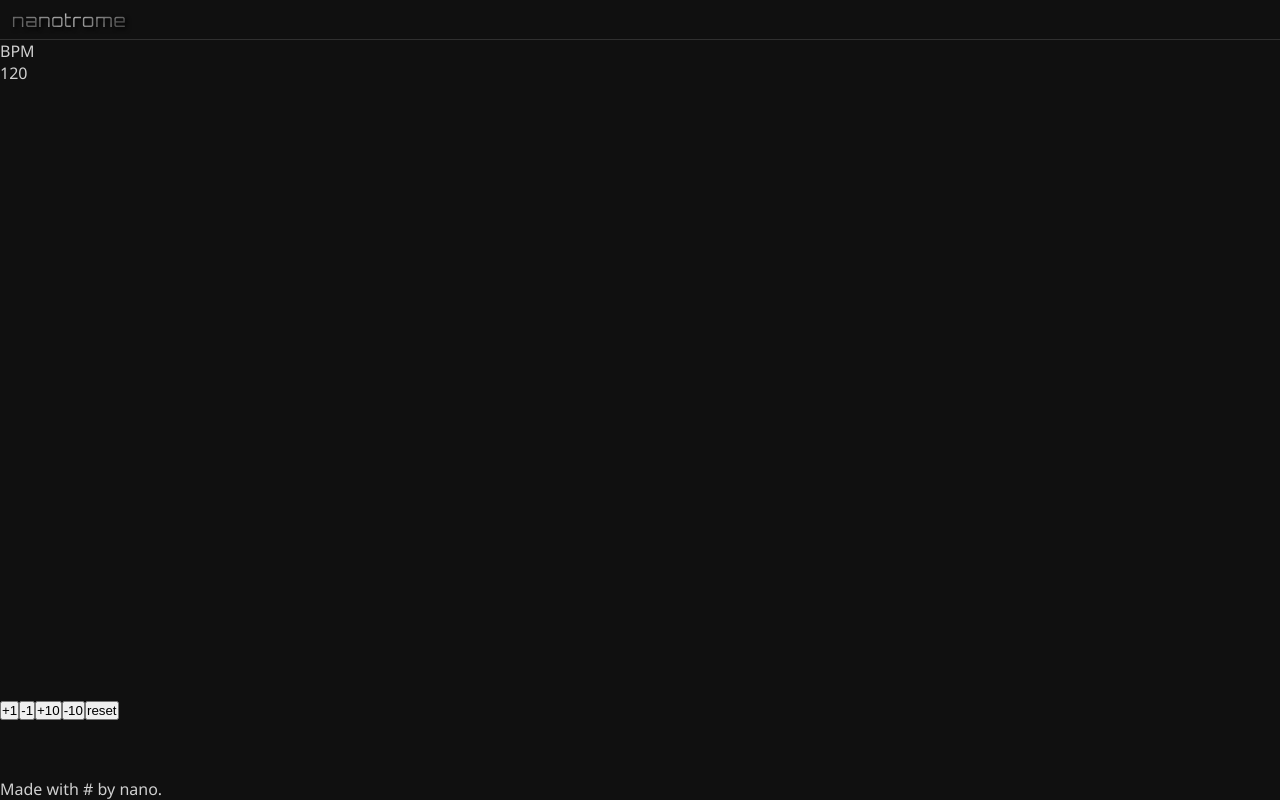
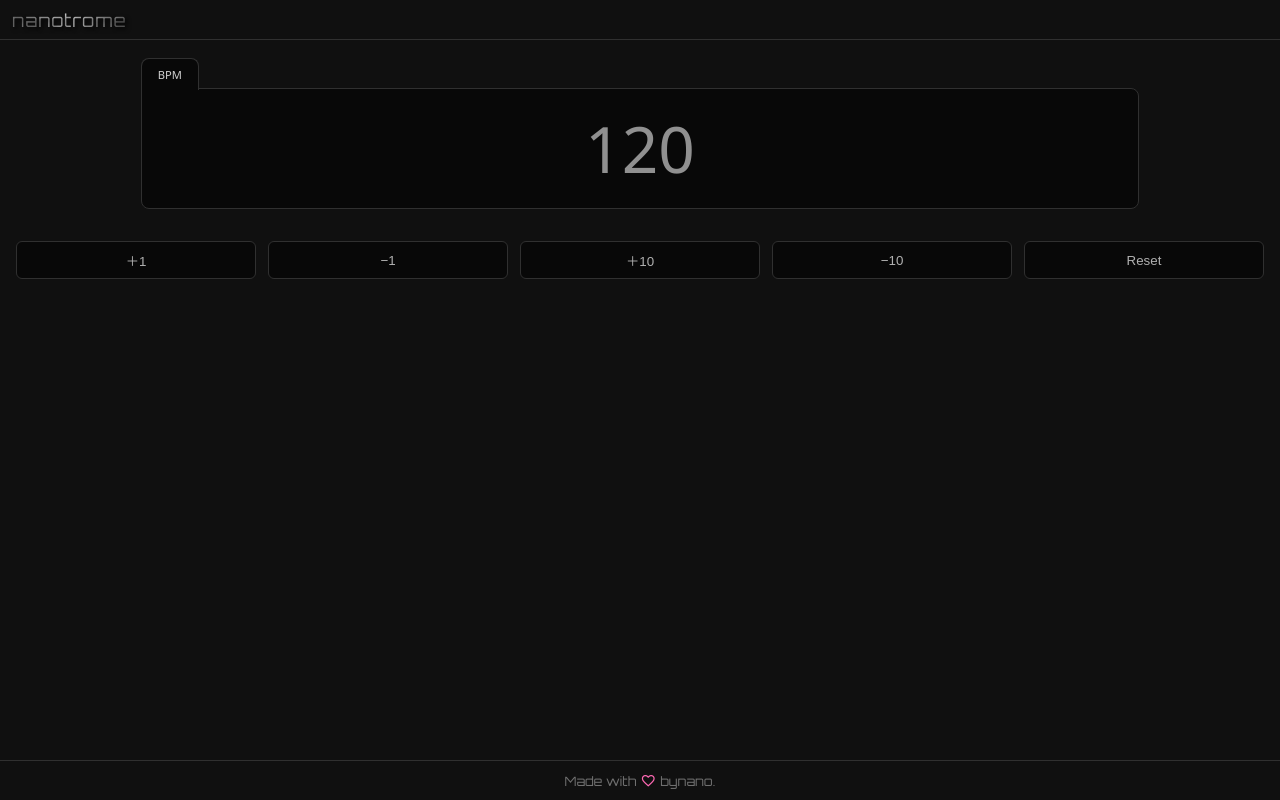
Before and after one commit to mec-nyan/nanotrome, a Preact app: page / in a window 1280 px wide. Built offline with nearby package versions, Linux system fonts and the light colour scheme.

Commit message:
Add styles for main components.

```diff
--- a/src/app.css
+++ b/src/app.css
@@ -2,7 +2,7 @@
   width: 100vw;
   height: 100vh;
   display: grid;
-  grid-template-rows: 40px 1fr 80px;
+  grid-template-rows: 40px 1fr 40px;
   /* border: 1px solid red; */
 }
 
@@ -27,3 +27,87 @@
   letter-spacing: 1px;
   text-shadow: 2px 2px 4px black;
 }
+
+.display-container {
+  width: 100%;
+  padding: 16px;
+  display: flex;
+  flex-direction: column;
+  justify-content: center;
+  align-items: center;
+  /* border: 1px solid hotpink; */
+}
+
+.display {
+  width: 80%;
+}
+
+.display-tag {
+  padding: 8px 16px;
+  width: fit-content;
+  background-color: var(--bg-darker);
+  font-size: 0.7rem;
+  border: 1px solid var(--bg-secondary);
+  border-radius: 8px 8px 0px 0px;
+  border-bottom: none;
+  position: relative;
+  top: 2px;
+  z-index: 1000;
+}
+
+.bpm {
+  width: 100%;
+  color: var(--fg-tertiary);
+  background-color: var(--bg-darker);
+  font-size: 4rem;
+  font-family: "Noto Sans", sans-serif;
+  /* font-weight: bold; */
+  padding: 16px;
+  text-align: center;
+  border: 1px solid var(--bg-secondary);
+  border-radius: 0px 8px 8px 8px;
+}
+
+.controls {
+  width: 100%;
+  height: 70px;
+  display: grid;
+  grid-template-columns: repeat(5, 1fr);
+  padding: 16px;
+  gap: 12px;
+  /* border: 1px solid limegreen; */
+}
+
+.control {
+  outline: none;
+  border: none;
+  width: 100%;
+  height: 100%;
+  /* background-color: var(--bg-primary); */
+  background-color: var(--bg-darker);
+  color: var(--fg-secondary);
+  border: 1px solid var(--bg-secondary);
+  /* border-top-color: var(--bg-secondary); */
+  /* border-left-color: var(--bg-secondary); */
+  border-radius: 6px;
+  cursor: pointer;
+}
+
+footer {
+  height: 100%;
+  width: 100%;
+  display: flex;
+  justify-content: center;
+  align-items: center;
+  border-top: 1px solid var(--bg-secondary);
+  font-family: "Orbitron", "Ubuntu Sans", "Noto Sans", sans-serif;
+  font-size: 0.8rem;
+  color: var(--mid-gray);
+  /* border: 1px solid pink; */
+}
+
+.love {
+  color: hotpink;
+  font-size: 1rem;
+  margin: 0 4px;
+}
--- a/src/app.tsx
+++ b/src/app.tsx
@@ -7,14 +7,22 @@ const maxBpm = 300
 const minBpm = 40
 
 export function App() {
-  const [bpm, setBpm] = useState(baseBpm)
 
   return (
     <div className='app'>
       <AppName />
+      <Metronome />
+      <Footer />
+    </div>
+  )
+}
+
+function Metronome() {
+  const [bpm, setBpm] = useState(baseBpm)
+  return (
+    <div className='metronome'>
       <Display bpm={bpm} />
       <Controls bpm={bpm} setBpm={setBpm} />
-      <Footer />
     </div>
   )
 }
@@ -29,9 +37,11 @@ function AppName() {
 
 function Display({bpm}: {bpm: number}) {
   return (
-    <div className='display'>
-      <div className='display-tag'>BPM</div>
-      <div className='bpm'>{bpm}</div>
+    <div className='display-container'>
+      <div className='display'>
+        <div className='display-tag'>BPM</div>
+        <div className='bpm'>{bpm}</div>
+      </div>
     </div>
   )
 }
@@ -55,11 +65,11 @@ function Controls({bpm, setBpm}: {bpm: number, setBpm: (n: number) => void}) {
 
   return (
     <div className='controls'>
-      <button class='control plus-one' onClick={() => handleBpmChange(bpm, 1)}>+1</button>
-      <button class='control minus-one' onClick={() => handleBpmChange(bpm, -1)}>-1</button>
-      <button class='control plus-ten' onClick={() => handleBpmChange(bpm, 10)}>+10</button>
-      <button class='control minus-ten' onClick={() => handleBpmChange(bpm, -10)}>-10</button>
-      <button class='control reset' onClick={() => setBpm(120)}>reset</button>
+      <button class='control plus-one' onClick={() => handleBpmChange(bpm, 1)}>＋1</button>
+      <button class='control minus-one' onClick={() => handleBpmChange(bpm, -1)}>−1</button>
+      <button class='control plus-ten' onClick={() => handleBpmChange(bpm, 10)}>＋10</button>
+      <button class='control minus-ten' onClick={() => handleBpmChange(bpm, -10)}>−10</button>
+      <button class='control reset' onClick={() => setBpm(120)}>Reset</button>
     </div>
   )
 }
@@ -67,7 +77,7 @@ function Controls({bpm, setBpm}: {bpm: number, setBpm: (n: number) => void}) {
 function Footer() {
   return (
     <footer>
-      Made with # by <span className='author'>nano</span>.
+      Made with <span className='material-symbols-outlined love'>favorite</span> by <span className='author'>nano</span>.
     </footer>
   )
 }
--- a/src/index.css
+++ b/src/index.css
@@ -1,4 +1,6 @@
 @import url('https://fonts.googleapis.com/css2?family=Noto+Sans:ital,wght@0,100..900;1,100..900&family=Orbitron:wght@400..900&display=swap');
+
+@import url("https://fonts.googleapis.com/css2?family=Material+Symbols+Outlined:opsz,wght,FILL,GRAD@24,400,0,0&icon_names=favorite");
 
 :root {
   --fg-primary: #d0d0d0;
@@ -10,6 +12,8 @@
   --bg-tertiary: #505050;
   --bg-secondary: #303030;
   --bg-primary: #101010;
+
+  --bg-darker: #080808;
 }
 
 * {
```
